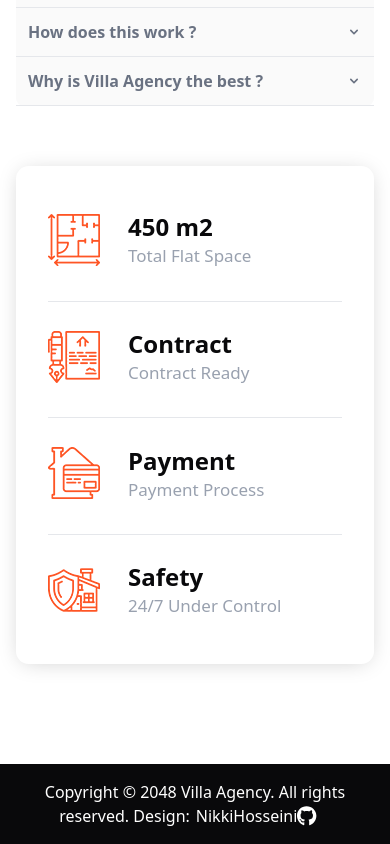
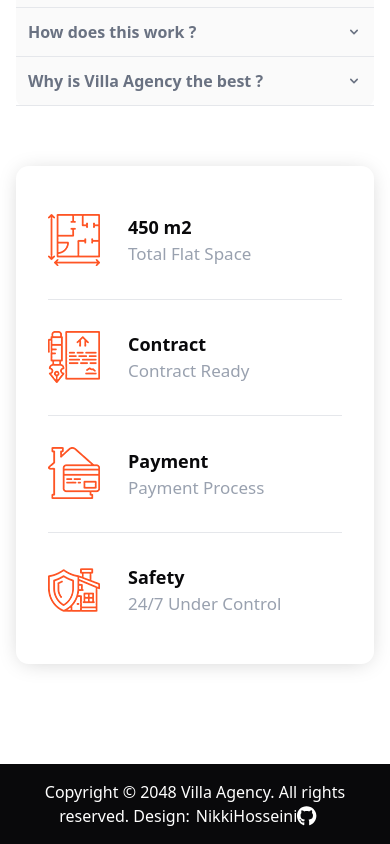
Before and after one commit to Nikkihosseini/Villa-agency, a React (Vite) app: page /PropertyDetails in a window 390 px wide. Shown: the part 1514-2358 px from the top of the page. Built offline with nearby package versions, Linux system fonts and the light colour scheme.

Commit message:
edit SinglePropertyTabel styles

```diff
--- a/src/Pages/PropertyDetails/SinglePropertyTabel.jsx
+++ b/src/Pages/PropertyDetails/SinglePropertyTabel.jsx
@@ -10,7 +10,7 @@ export default function SinglePropertyTabel(props){
                     <img src="./public/images/icon/info-icon-01.png" alt="icon"/>
                 </div>
                 <div className='flex flex-col'>
-                    <span className='font-bold text-2xl'>{props.space}</span>
+                    <span className='font-bold text-lg md:text-2xl'>{props.space}</span>
                     <span className='text-gray-400 text-[17px]'>Total Flat Space</span>
                 </div>
             </div>
@@ -19,7 +19,7 @@ export default function SinglePropertyTabel(props){
                     <img src="./public/images/icon/info-icon-02.png" alt="icon"/>
                 </div>
                 <div className='flex flex-col'>
-                    <span className='font-bold text-2xl'>Contract</span>
+                    <span className='font-bold text-lg md:text-2xl'>Contract</span>
                     <span className='text-gray-400 text-[17px]'>Contract Ready</span>
                 </div>
             </div>
@@ -28,7 +28,7 @@ export default function SinglePropertyTabel(props){
                     <img src="./public/images/icon/info-icon-03.png" alt="icon"/>
                 </div>
                 <div className='flex flex-col'>
-                    <span className='font-bold text-2xl'>Payment</span>
+                    <span className='font-bold text-lg md:text-2xl'>Payment</span>
                     <span className='text-gray-400 text-[17px]'>Payment Process</span>
                 </div>
             </div>
@@ -37,7 +37,7 @@ export default function SinglePropertyTabel(props){
                     <img src="./public/images/icon/info-icon-04.png" alt="icon"/>
                 </div>
                 <div className='flex flex-col'>
-                    <span className='font-bold text-2xl'>Safety</span>
+                    <span className='font-bold text-lg md:text-2xl'>Safety</span>
                     <span className='text-gray-400 text-[17px]'>{props.safety} Under Control</span>
                 </div>
             </div>
```
